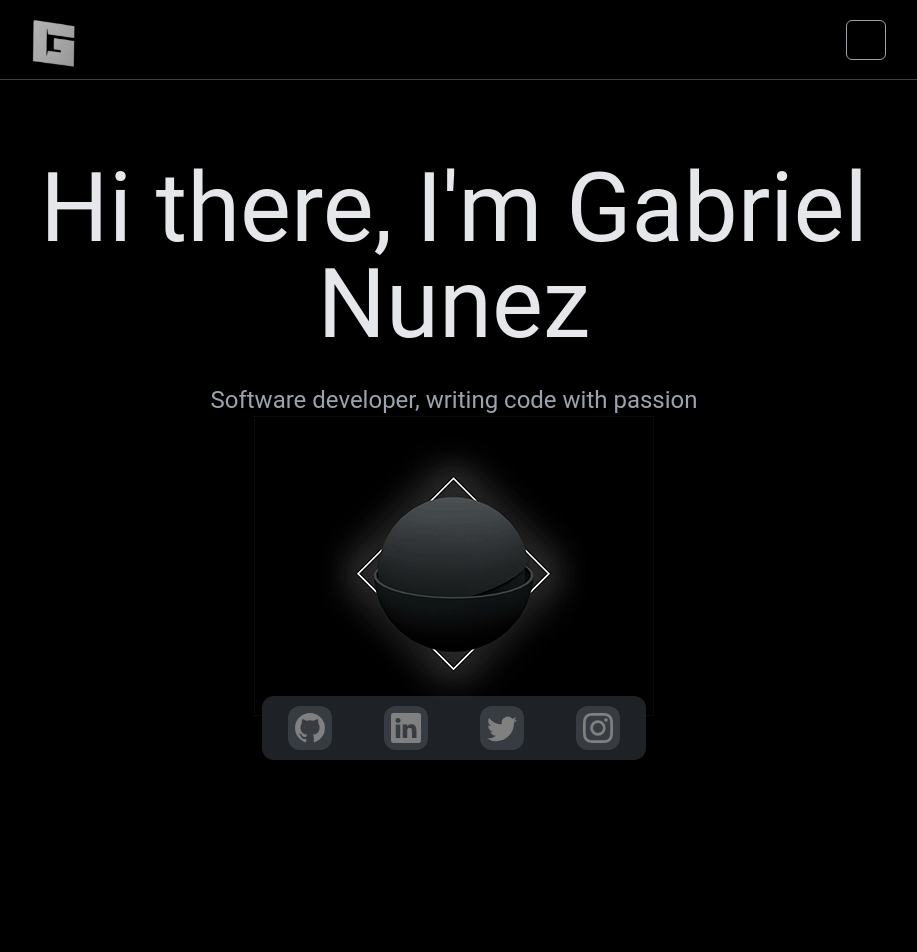
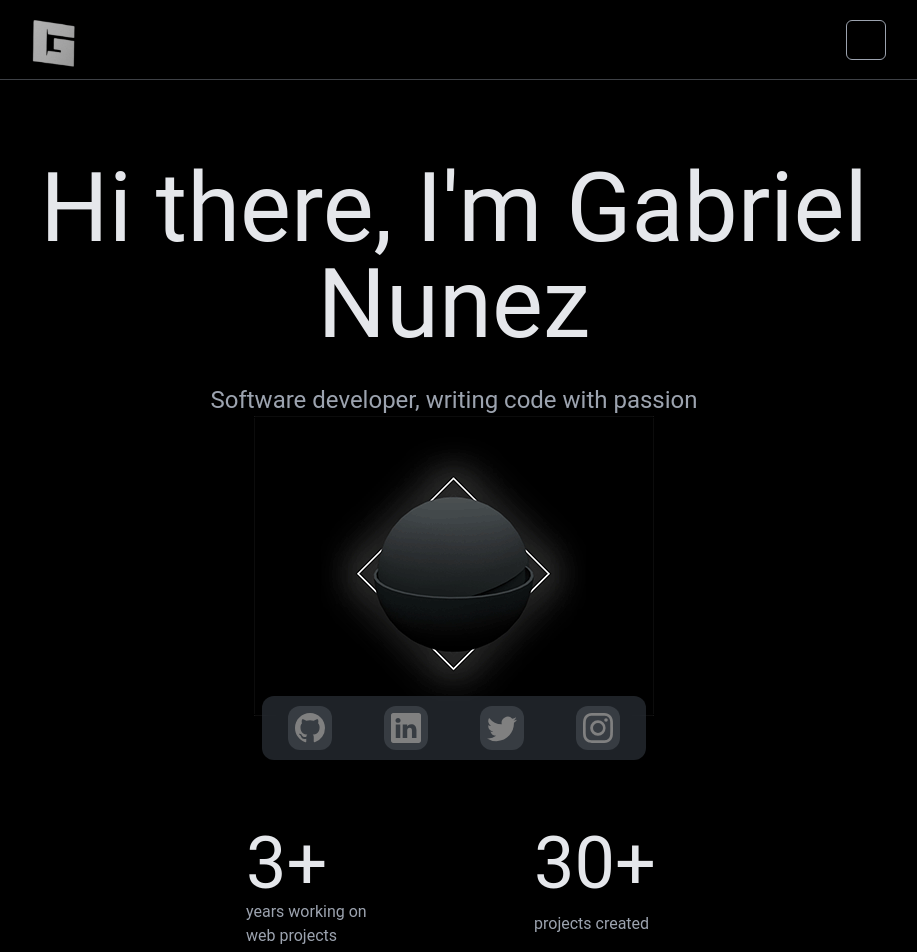
Before and after one commit to NunezGabriel/my-portfolio, a React (Vite) app: page / in a window 1280 px wide. Shown: the top 952 px of the page, without its empty margins (186-1103 px from the left). Before the commit the page ends 800 px from the top, so only its background shows below. Built offline with nearby package versions, Linux system fonts and the light colour scheme; some icons are missing.

Commit message:
add: little stats + fixing bd-blur

```diff
--- a/src/components/navBar.jsx
+++ b/src/components/navBar.jsx
@@ -4,7 +4,7 @@ import gg from "../assets/gg.png";
 
 const NavBar = () => {
   return (
-    <div className="flex fixed top-0 left-0 w-full h-20 backdrop-blur border-b-[0.1px] z-10 border-gray-400/40 mb-4 py-2">
+    <div className="flex fixed top-0 left-0 w-full h-20 backdrop-blur-xl border-b-[0.1px] z-10 border-gray-400/40 mb-4 py-2">
       <div className="max-w-4xl w-full mx-auto flex items-center justify-between px-2">
         <img src={gg} alt="cube image" className="w-20 h-24" />
         <div className="w-10 h-10 grid items-center justify-center border border-gray-400 rounded-md mr-2">
--- a/src/pages/home.jsx
+++ b/src/pages/home.jsx
@@ -20,6 +20,24 @@ const Home = () => {
           </div>
         </div>
         <img src={hemisphere} alt="black hole" className="" />
+        <div className="flex mt-28 justify-around w-full max-w-xl md:">
+          <div className="grid text-gray-200">
+            <h1 className="text-7xl">
+              3<span>+</span>
+            </h1>
+            <div className="w-24 md:w-32">
+              <p className="text-gray-400">years working on web projects</p>
+            </div>
+          </div>
+          <div className="grid text-gray-200">
+            <h1 className="text-7xl">
+              30<span>+</span>
+            </h1>
+            <div className="w-32">
+              <p className="text-gray-400">projects created</p>
+            </div>
+          </div>
+        </div>
         <SocialModal />
       </MainContainer>
     </div>
```
